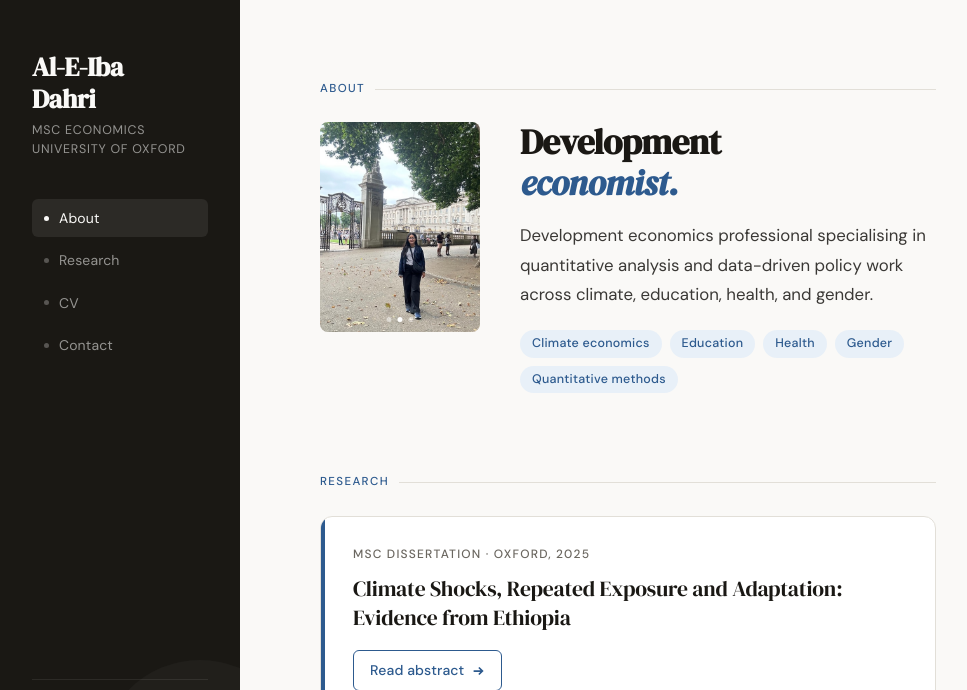
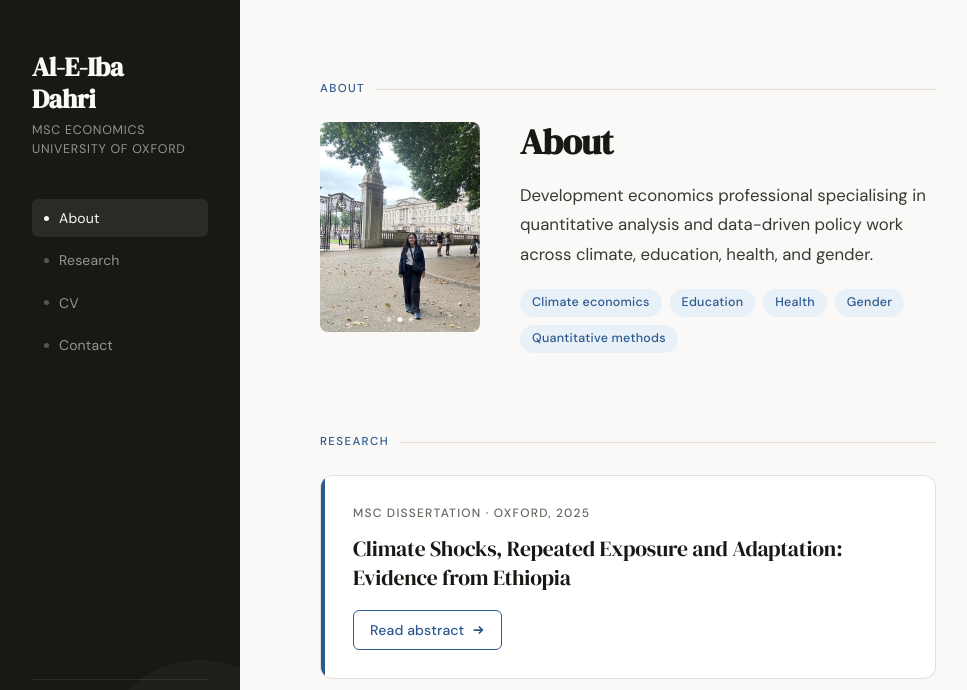
Before and after one commit to AleibaAD/aleibaad.github.io, a plain HTML site: page index.html in a window 1280 px wide. Shown: the top 690 px of the page, without its empty margins (0-967 px from the left). Drawn offline with Linux system fonts and the light colour scheme.

Commit message:
Change heading

```diff
--- a/index.html
+++ b/index.html
@@ -569,7 +569,7 @@
                     <div class="photo-nav" id="photoNav"></div>
                 </div>
                 <div>
-                    <h2 class="about-heading">Development<br><em>economist.</em></h2>
+                    <h2 class="about-heading">About</h2>
                     <p class="about-body">Development economics professional specialising in quantitative analysis and data-driven policy work across climate, education, health, and gender.</p>
                     <div class="tag-row">
                         <span class="tag">Climate economics</span>
```
